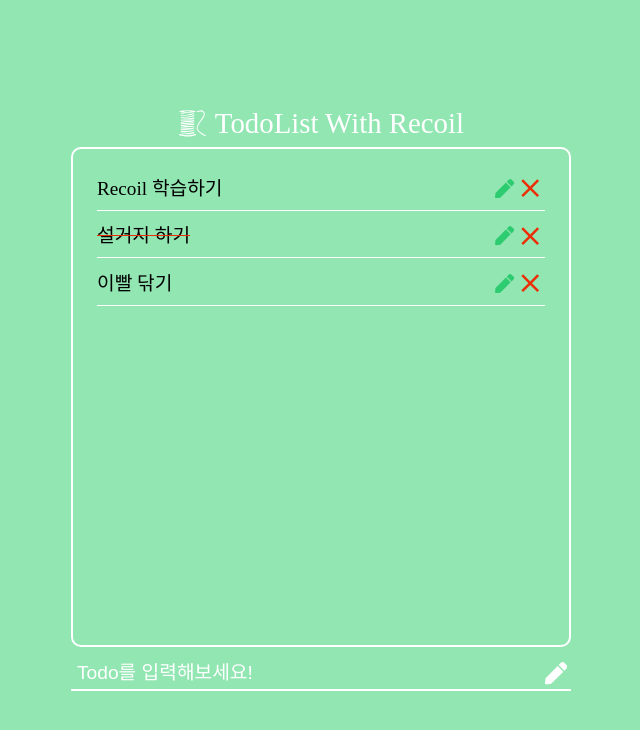
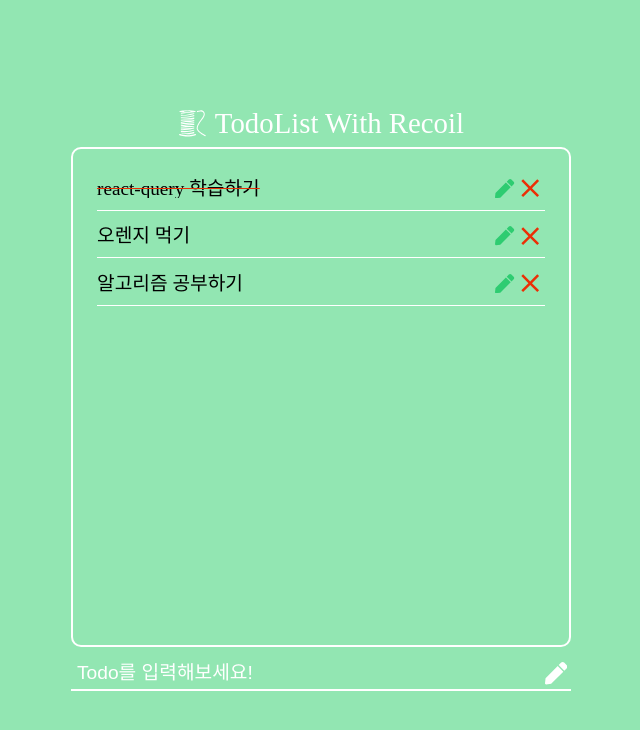
Before and after one commit to choi2601/Recoil-todolist, a React (Create React App) app: page / in a window 1280 px wide. Shown: the top 730 px of the page, without its empty margins (319-959 px from the left). Built offline with nearby package versions, Linux system fonts and the light colour scheme.

Commit message:
Add: querykey를 사용하여 새로운 데이터 패칭 기능 추가

```diff
--- /dev/null
+++ b/public/data/todoList1.json
@@ -0,0 +1,20 @@
+{
+    "message":
+        [
+            {
+                "id": 4,
+                "contents": "react-query 학습하기",
+                "isCompleted": true
+            },
+            {
+                "id": 7,
+                "contents": "오렌지 먹기",
+                "isCompleted": false
+            },
+            {
+                "id": 10,
+                "contents": "알고리즘 공부하기",
+                "isCompleted": false
+            }
+        ]
+}
--- a/src/api/getTodoList.ts
+++ b/src/api/getTodoList.ts
@@ -5,3 +5,9 @@
 
     return await axios.get('http://localhost:3000/data/todoList.json');
 }
+
+export const getTodoListById = async (id: number) => {
+    await new Promise(r => setTimeout(r, 1000));
+
+    return await axios.get(`http://localhost:3000/data/todoList${id}.json`)
+}
--- a/src/components/TodoList/TodoList.tsx
+++ b/src/components/TodoList/TodoList.tsx
@@ -1,17 +1,34 @@
-import React, { useCallback, useEffect } from 'react';
+import React, { useCallback, useState } from 'react';
 import './TodoList.scss';
 import { useRecoilState } from 'recoil';
 import { useQuery } from 'react-query';
-import { todosState } from '../../recoil/todo';
+import { todosState, todoIdState } from '../../recoil/todo';
 import type { ITodoTypes } from '../../recoil/todo';
-import { getTodoList } from '../../api/getTodoList';
+import { getTodoList, getTodoListById } from '../../api/getTodoList';
 import TodoItem from './TodoItem/TodoItem';
 
 const TodoList: React.FC = () => {
+    const [todoId] = useRecoilState<number>(todoIdState);
     const [todos, setTodos] = useRecoilState<ITodoTypes[]>(todosState);
     // isLoading, isError 대신에 status로 한번에 처리 가능 (ex. status === "loading" | status === 'error')
-    const { isLoading, isError, data, error } = useQuery("todos", getTodoList, {
+
+    // const { isLoading, isError, data, error } = useQuery("todos", getTodoList, {
+    //     refetchOnWindowFocus: false,
+    //     retry: 0,
+    //     onSuccess: res => {
+    //         console.log(res);
+    //         const { data: { message } } = res;
+    //         setTodos(message);
+    //     },
+    //     onError: (e: Error) => {
+    //         console.log(e.message)
+    //     }
+    // })
+
+    // ({queryKey}) => getTodoListById(queryKey[1])
+    const { isLoading, isError, data, error } = useQuery(["todos", todoId], () => getTodoListById(todoId), {
         refetchOnWindowFocus: false,
+        // keepPreviousData: true,
         retry: 0,
         onSuccess: res => {
             console.log(res);
--- a/src/components/TodoTitle/TodoTitle.scss
+++ b/src/components/TodoTitle/TodoTitle.scss
@@ -9,4 +9,7 @@
   &-Icon {
     margin-right: 8px;
   }
+  &-Title {
+    cursor: pointer;
+  }
 }
--- a/src/components/TodoTitle/TodoTitle.tsx
+++ b/src/components/TodoTitle/TodoTitle.tsx
@@ -1,12 +1,16 @@
 import React from 'react';
+import { useRecoilState } from 'recoil';
+import { todoIdState } from '../../recoil/todo';
 import { GiWireCoil } from 'react-icons/gi';
 import './TodoTitle.scss';
 
 const TodoTitle: React.FC = () => {
+    const [todoId, setTodoId] = useRecoilState<number>(todoIdState);
+
     return (
         <div className="TodoTitle">
             <GiWireCoil className="TodoTitle-Icon"/>
-            <div className="TodoTitle-Title">TodoList With Recoil</div>
+            <div className="TodoTitle-Title" onClick={() => {setTodoId(todoId + 1)}}>TodoList With Recoil</div>
         </div>
     )
 }
--- a/src/recoil/todo.ts
+++ b/src/recoil/todo.ts
@@ -11,6 +11,11 @@
     default: ''
 })
 
+export const todoIdState = atom<number>({
+    key: 'todoId',
+    default: 1
+})
+
 export const todosState = atom<ITodoTypes[]>({
     key: 'todos',
     default: []
```
Also changed, not shown: public/data/todoList2.json (added, +20 -0 lines).
